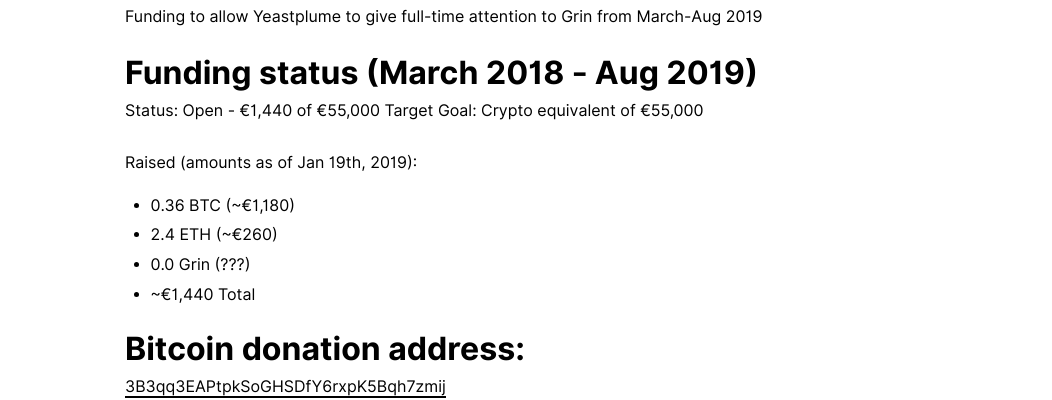
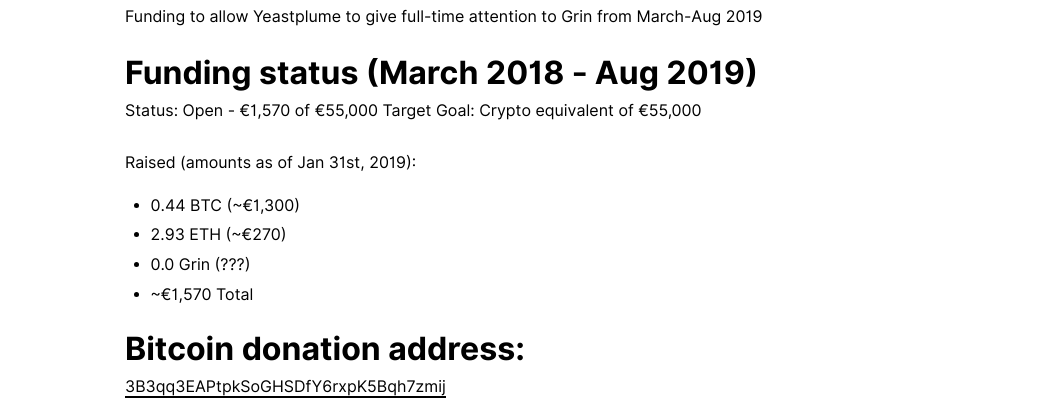
Before and after one commit to mimblewimble/site, a Jekyll site: the page built from yeastplume.md, in a window 1280 px wide and 900 px high. Shown: the part 178-578 px from the top of the window, without its empty margins (113-1165 px from the left). Built offline with Jekyll 4.4.1, drawn with Linux system fonts in a browser that asks for light colours; nearby versions of some CDN libraries; our own code applies the rules of GitHub Pages for plain Markdown files.

Commit message:
funding update

```diff
--- a/yeastplume.md
+++ b/yeastplume.md
@@ -8,15 +8,15 @@
 
 ## Funding status (March 2018 - Aug 2019)
 
-Status: Open - €1,440 of €55,000 Target
+Status: Open - €1,570 of €55,000 Target
 Goal: Crypto equivalent of €55,000
 
-Raised (amounts as of Jan 19th, 2019):
+Raised (amounts as of Jan 31st, 2019):
 
-- 0.36 BTC (~€1,180)
-- 2.4 ETH (~€260)
+- 0.44 BTC (~€1,300)
+- 2.93 ETH (~€270)
 - 0.0 Grin (???)
-- ~€1,440 Total
+- ~€1,570 Total
 
 ## Bitcoin donation address:
 [3B3qq3EAPtpkSoGHSDfY6rxpK5Bqh7zmij](https://blockchain.info/address/3B3qq3EAPtpkSoGHSDfY6rxpK5Bqh7zmij)
```
Also changed, not shown: funding.md (+1 -1 lines).
